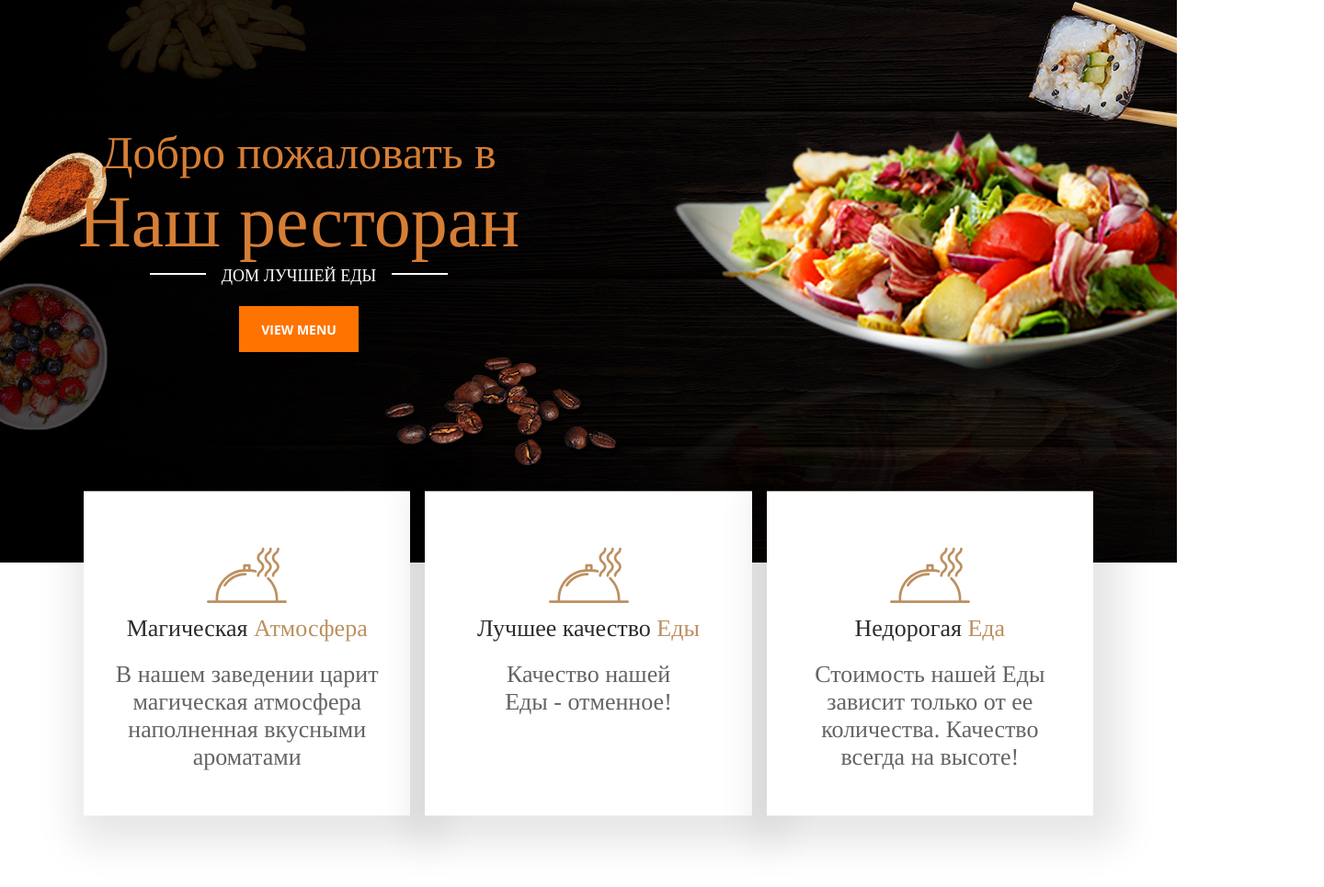
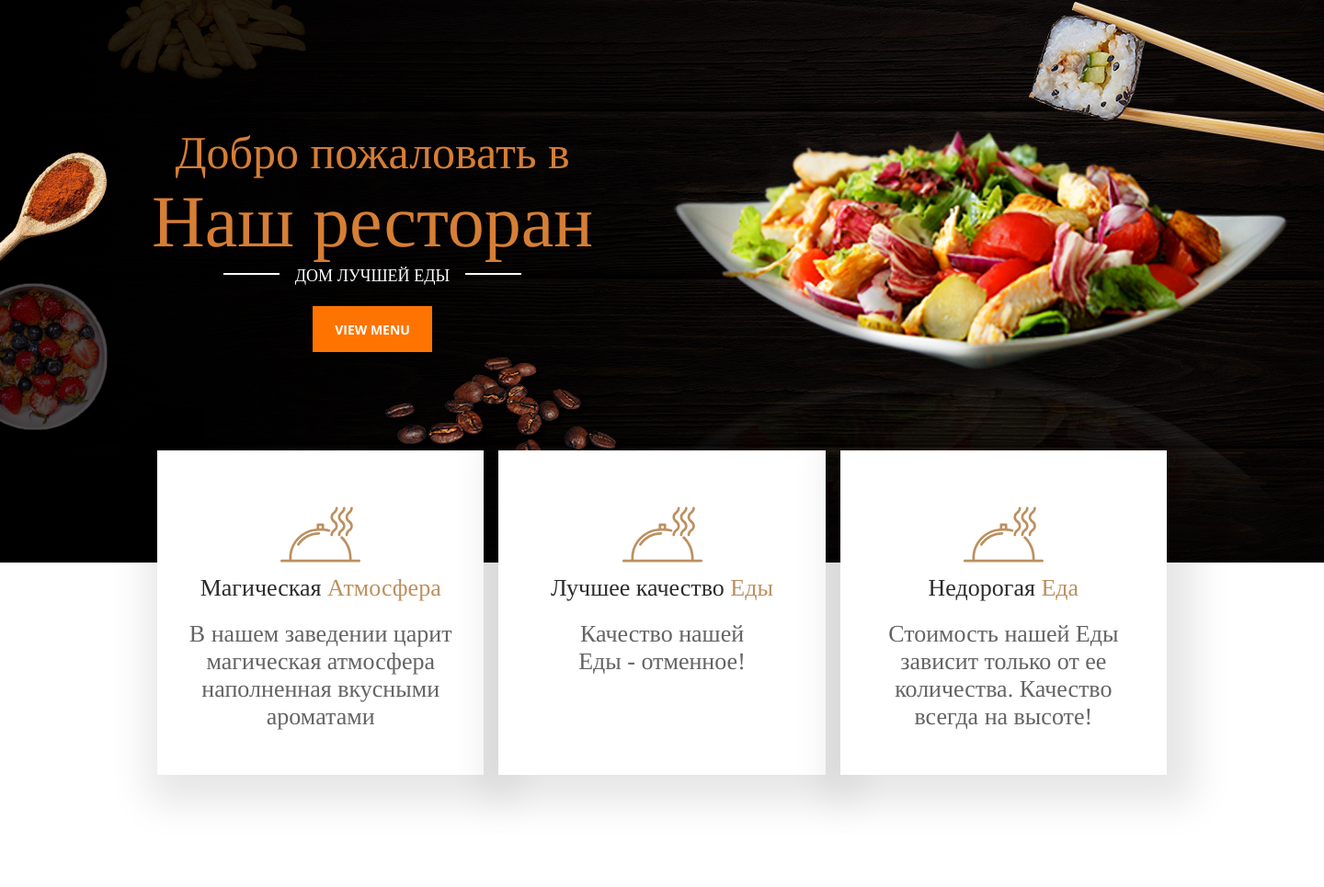
Before and after one commit to YuriySko/Out_Restorant_HTML, a plain HTML site: page index.html in a window 1280 px wide. Shown: the part 188-1153 px from the top of the page at 92% size, 1440 px wide, since content can reach past the window. Drawn offline with nearby package versions, Linux system fonts and the light colour scheme.

Commit message:
изменен style.css

```diff
--- a/css/style.css
+++ b/css/style.css
@@ -1,14 +1,16 @@
 @import url("https://fonts.googleapis.com/css2?family=Cookie&family=Open+Sans:ital,wght@0,400;0,600;0,700;1,400&family=Tinos&display=swap");
 body {
+    width: 1440px;
+    margin: 0 auto;
     font-family: "Open Sans", sans-serif;
 }
 
 .header {
-    width: 100%;
-    height: 800px;
+    height: 100vh;
     background: url(./../img/header/HERO-bg.jpg);
     background-repeat: no-repeat;
     background-size: cover;
+    /* background-position: center; */
 }
 
 .container {
@@ -148,7 +150,7 @@ body {
 }
 
 .header-differences {
-    transform: translateY(-22%);
+    transform: translateY(-122px);
     display: flex;
     justify-content: space-evenly;
     gap: 10px;
@@ -160,9 +162,10 @@ body {
     min-height: 328px;
     text-align: center;
     box-shadow: 10px 10px 40px 20px rgba(0, 0, 0, 0.1);
-    padding: 48px 20px;
+    padding: 48px 15px;
 }
 .card-img {
+    height: 87px;
 }
 .card-title {
     margin-bottom: 20px;
```
